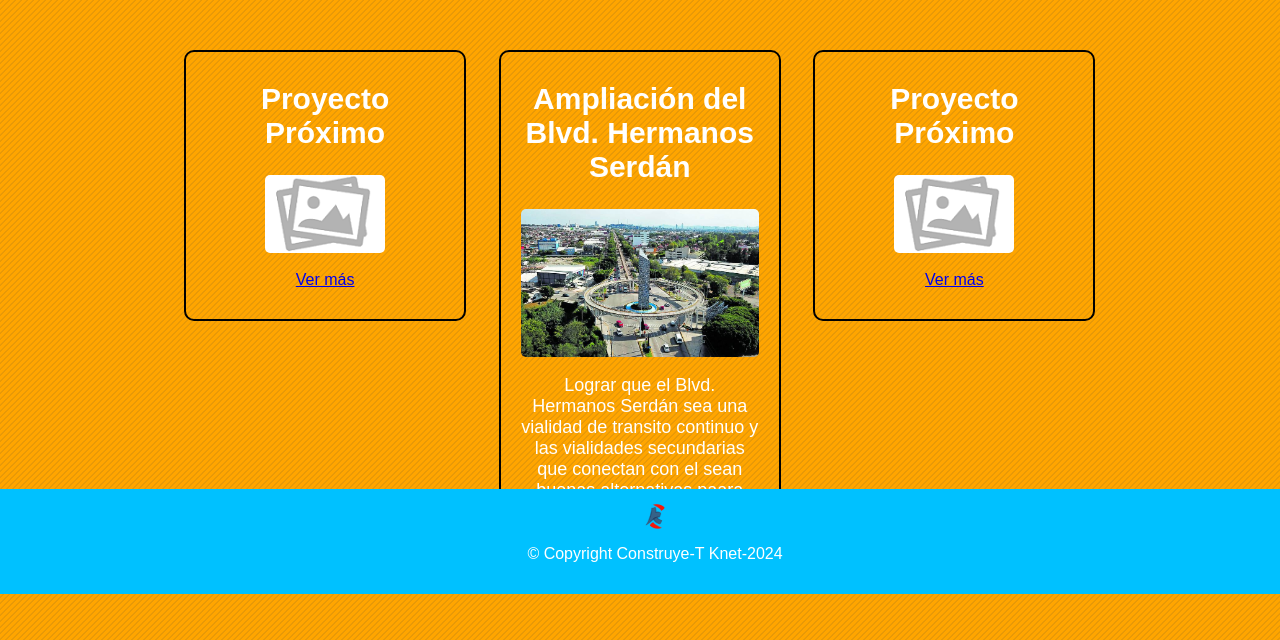
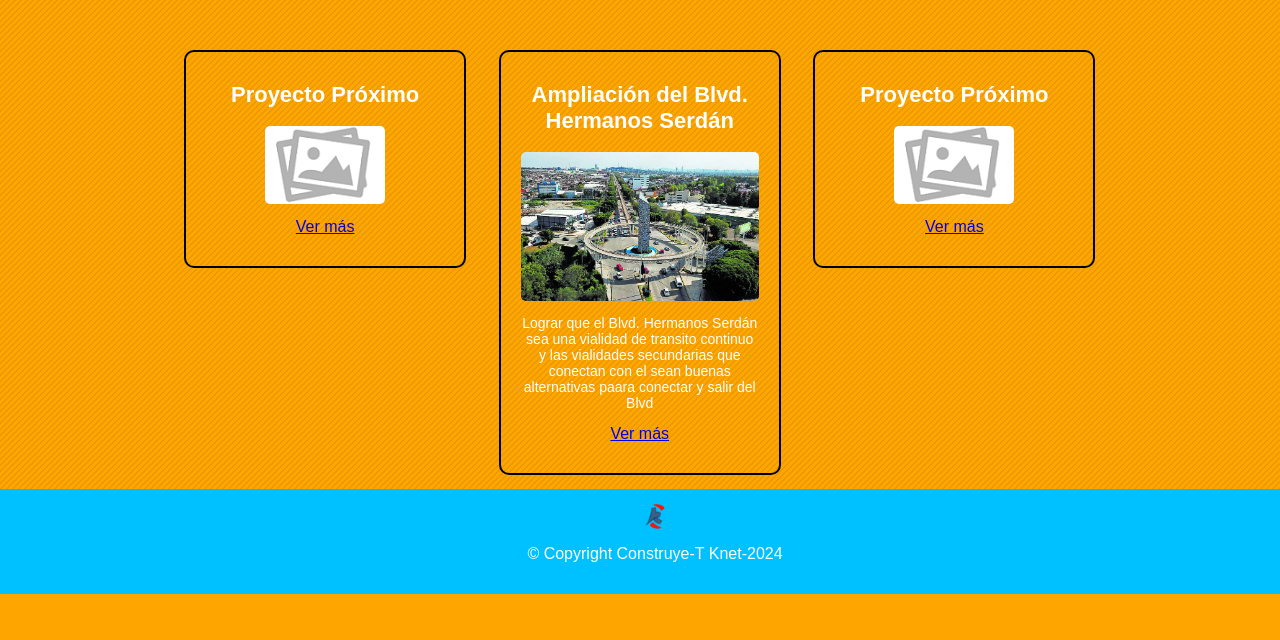
Before and after one commit to morales512/Knet, a PHP site: page /proyectos.html in a window 1280 px wide. Shown: the part 206-846 px from the top of the page. After the commit the page ends 800 px from the top, so only its background shows below. Run offline with PHP 8.4, Linux system fonts and the light colour scheme.

Commit message:
Modificamos el tamaño de letra de los recuadros de info de los proyectos

```diff
--- a/css/styles.css
+++ b/css/styles.css
@@ -121,16 +121,16 @@ footer img {
 }
 
 .productos h2{
-	font-size: 30px;
+	font-size: 22px;
 	font-weight: bold; /*para definir que el estilo va en negrita*/
 }
 
 .productos li:hover h2{  /*Cuando se posicione en cualquier lugar del productos li, pasa a afectar al h2*/
-	font-size: 32px;
+	font-size: 26px;
 }
 
 .producto-descripcion{
-	font-size: 18px;/*Le cambiamos el tamaño de la letra*/
+	font-size: 14px;/*Le cambiamos el tamaño de la letra*/
 }
 
 .producto-precio{
```
